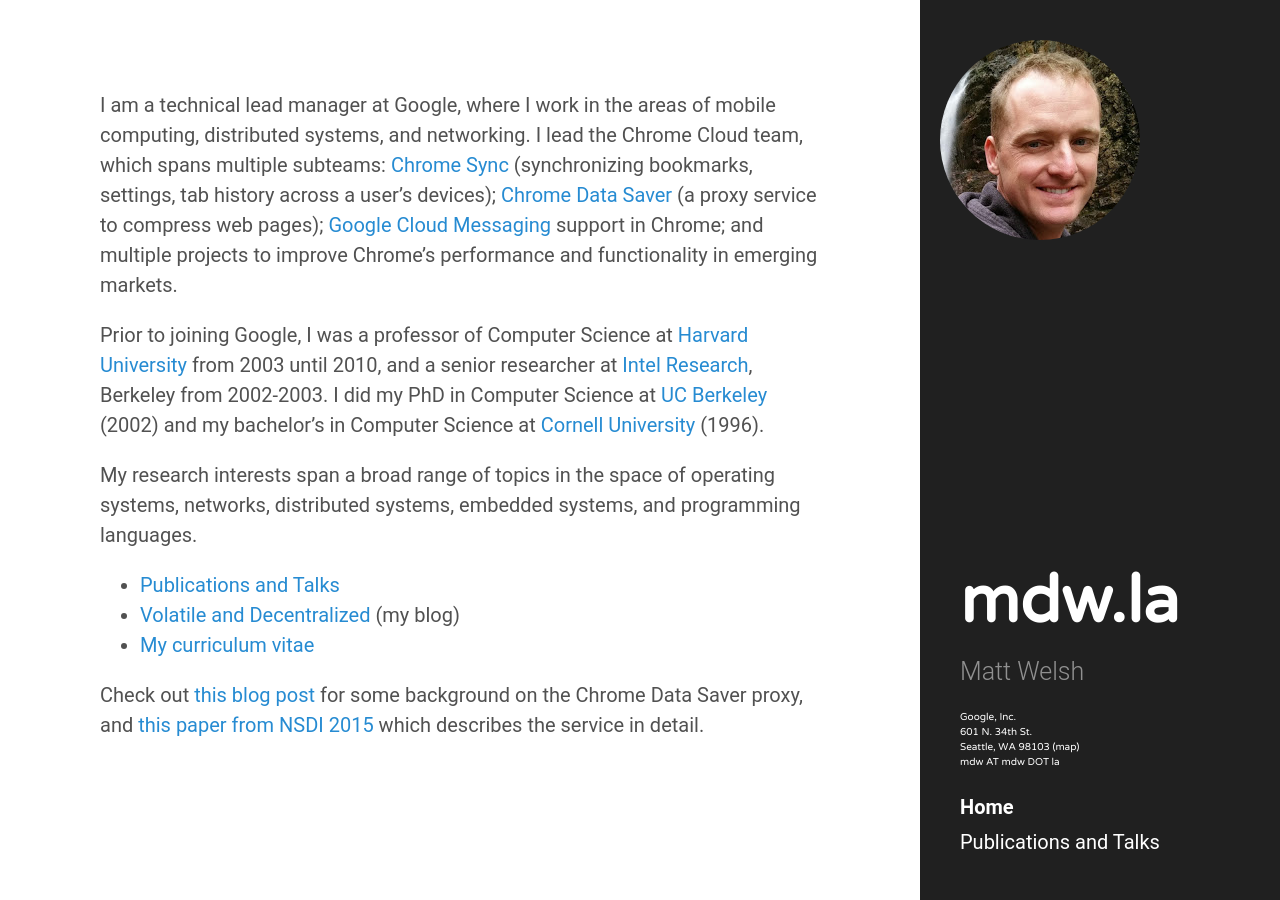
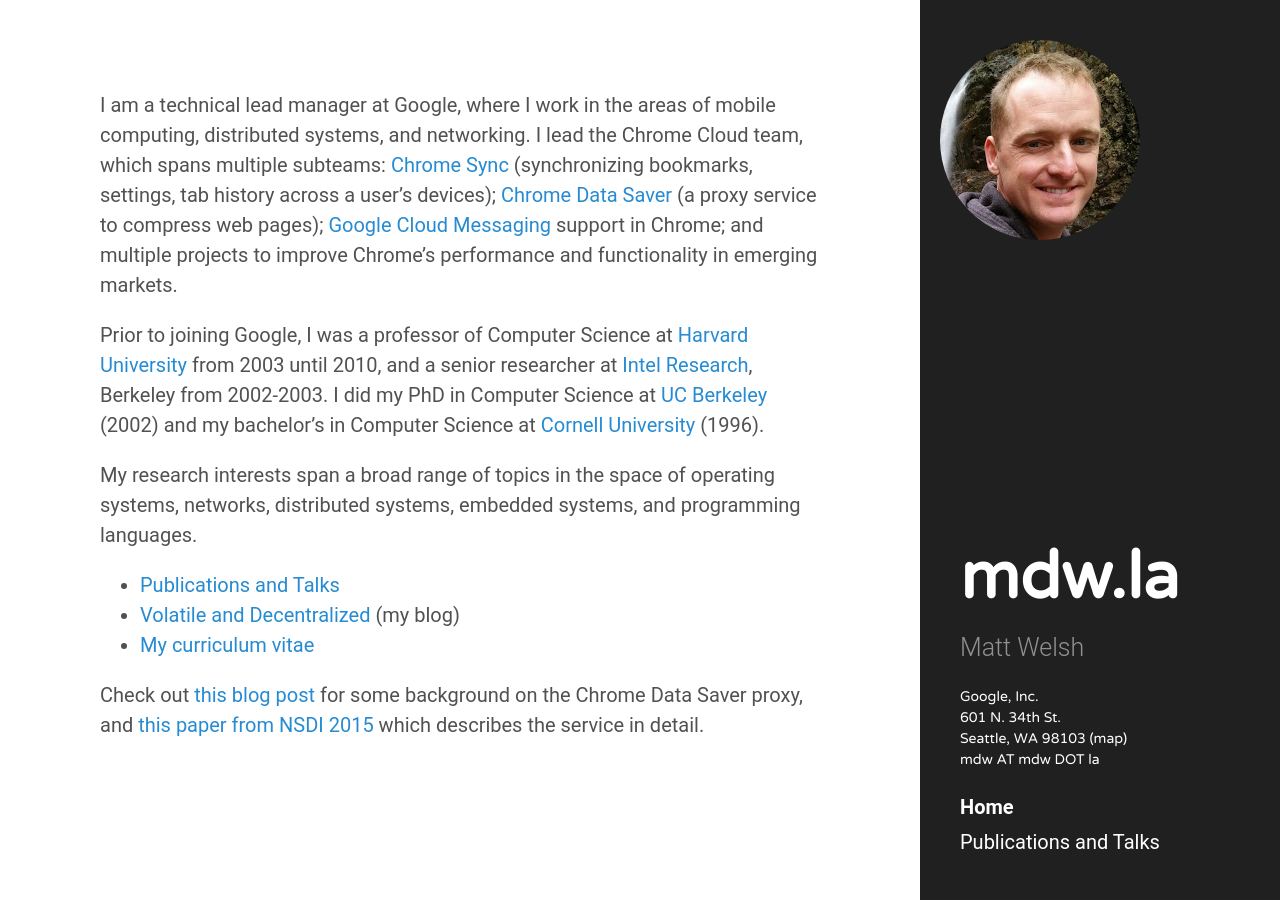
Before and after one commit to mdwelsh/mdwelsh.github.io, a Jekyll site: the page built from index.md, in a window 1280 px wide. Built offline with Jekyll 4.4.1, drawn with Linux system fonts in a browser that asks for light colours.

Commit message:
Update hyde.css

```diff
--- a/public/css/hyde.css
+++ b/public/css/hyde.css
@@ -87,7 +87,7 @@
   color: #fff;
   margin-top: 0;
   font-family: "Varela Round";
-  font-size: 0.5rem;
+  font-size: 0.7rem;
 }
 
 .sidebar-photo {
```
